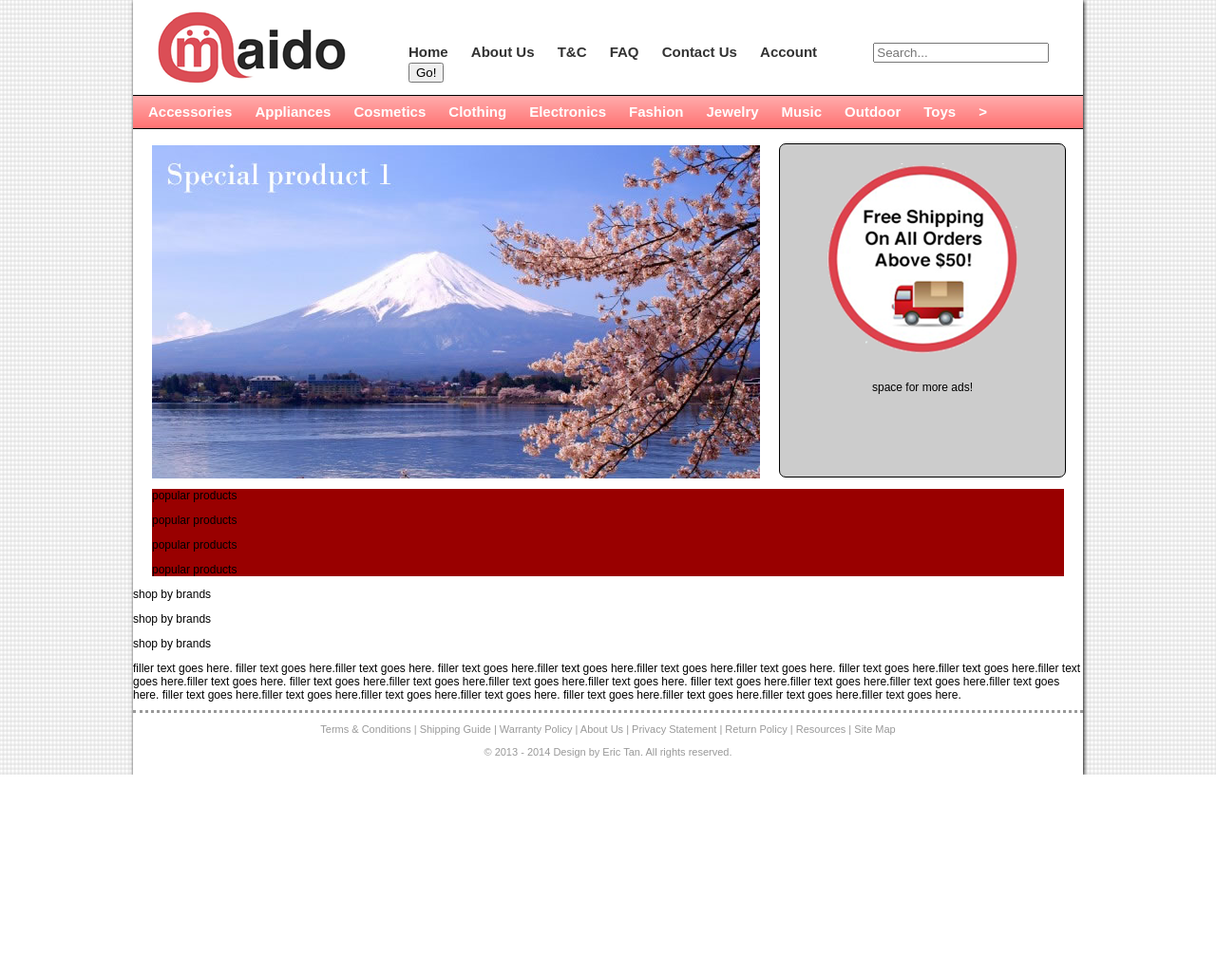
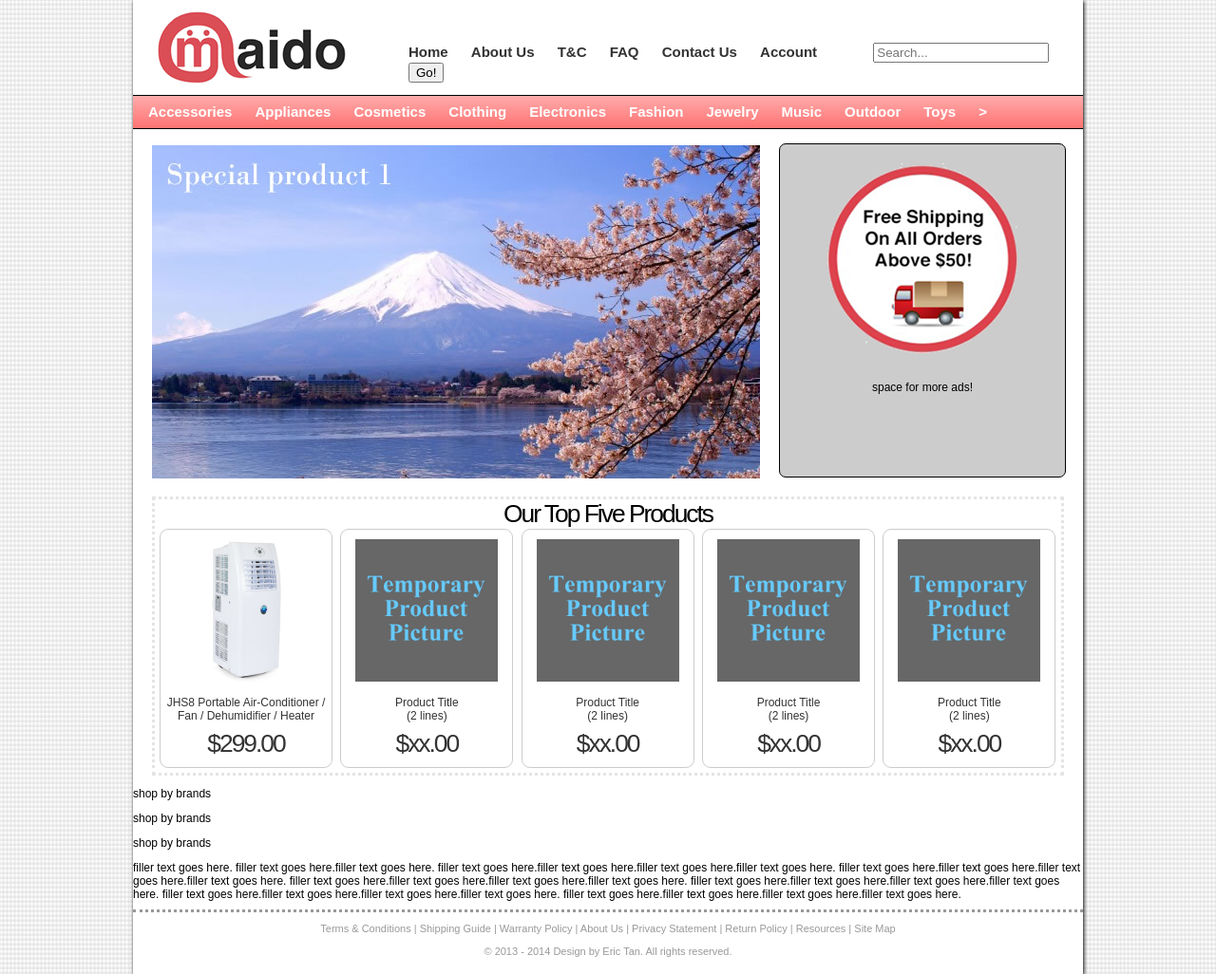
Before and after one commit to lerice/maido, a PHP site: page / in a window 1280 px wide. Shown: the whole page at 95% size. Before the commit the page ends 816 px from the top, so only its background shows below. Run offline with PHP 8.4, Linux system fonts and the light colour scheme; some libraries are stand-ins or nearby versions.

Commit message:
Top five products section added to home page

```diff
--- a/mockup/application.css
+++ b/mockup/application.css
@@ -161,9 +161,59 @@ header {
 }
 
 #popularProducts {
-	background: #990000;
+	margin-top: 20px;
 	margin-left: 20px;
 	margin-right: 20px;
+	border: 3px dotted;
+	border-color: #E4E4E4;
+}
+
+#bestselltitle {
+	font-weight: 200;
+	font-size: 220%;
+	letter-spacing: -2px;
+
+	margin-top: 0px;
+	margin-bottom: 0px;
+	text-align: center;
+}
+
+.bestsellproduct {
+	display: inline-block;
+	width: 180px;
+	height: 250px;
+	border: 1px solid;
+	border-color: #CCCCCC;
+	border-radius: 9px;
+	margin-left: 5px;
+	margin-bottom: 5px;
+}
+
+.bestsellproduct:hover {
+	border: 1px solid;
+	border-color: #990000;
+	background: #FFF0F0;
+	color: #000000;
+}
+
+.bestsellimage {
+	width: 150px;
+	height: 150px;
+	margin-left: 15px;
+	margin-top: 10px;
+}
+
+.producttitle {
+	text-align: center;
+}
+
+.productprice {
+	text-align: center;
+	font-weight: 180;
+	font-size: 220%;
+	letter-spacing: -2px;
+	margin-top: -5px;
+	margin-bottom: 0px;
 }
 
 /* css for footer */
@@ -207,9 +257,13 @@ footer > p > a:hover {
 	float: left;
 }
 
-#slider li { list-style: none; }
+#slider li {
+	list-style: none;
+}
 
-#slider ul li { float: left; }
+#slider ul li {
+	float: left;
+}
 
 /* formating link hover colours */
 
--- a/mockup/index.html
+++ b/mockup/index.html
@@ -131,10 +131,33 @@
 			</div>
 
 			<div id="popularProducts">
-				<p>popular products</p>
-				<p>popular products</p>
-				<p>popular products</p>
-				<p>popular products</p>
+				<p id="bestselltitle">Our Top Five Products</p>
+
+				<a href="#"><div class="bestsellproduct">
+					<img src="images/aircon.jpg" alt="Product Name" class="bestsellimage"/>
+					<p class="producttitle">JHS8 Portable Air-Conditioner / Fan / Dehumidifier / Heater</p>
+					<p class="productprice">$299.00</p>
+				</div></a>
+				<a href="#"><div class="bestsellproduct">
+					<img src="images/tempproduct.jpg" alt="Product Name" class="bestsellimage"/>
+					<p class="producttitle">Product Title<br/>(2 lines)</p>
+					<p class="productprice">$xx.00</p>
+				</div></a>
+				<a href="#"><div class="bestsellproduct">
+					<img src="images/tempproduct.jpg" alt="Product Name" class="bestsellimage"/>
+					<p class="producttitle">Product Title<br/>(2 lines)</p>
+					<p class="productprice">$xx.00</p>
+				</div></a>
+				<a href="#"><div class="bestsellproduct">
+					<img src="images/tempproduct.jpg" alt="Product Name" class="bestsellimage"/>
+					<p class="producttitle">Product Title<br/>(2 lines)</p>
+					<p class="productprice">$xx.00</p>
+				</div></a>
+				<a href="#"><div class="bestsellproduct">
+					<img src="images/tempproduct.jpg" alt="Product Name" class="bestsellimage"/>
+					<p class="producttitle">Product Title<br/>(2 lines)</p>
+					<p class="productprice">$xx.00</p>
+				</div></a>
 			</div>
 
 			<div id="popularProducts2">
```
Also changed, not shown: mockup/images/aircon.jpg (added), mockup/images/tempproduct.jpg (added).
